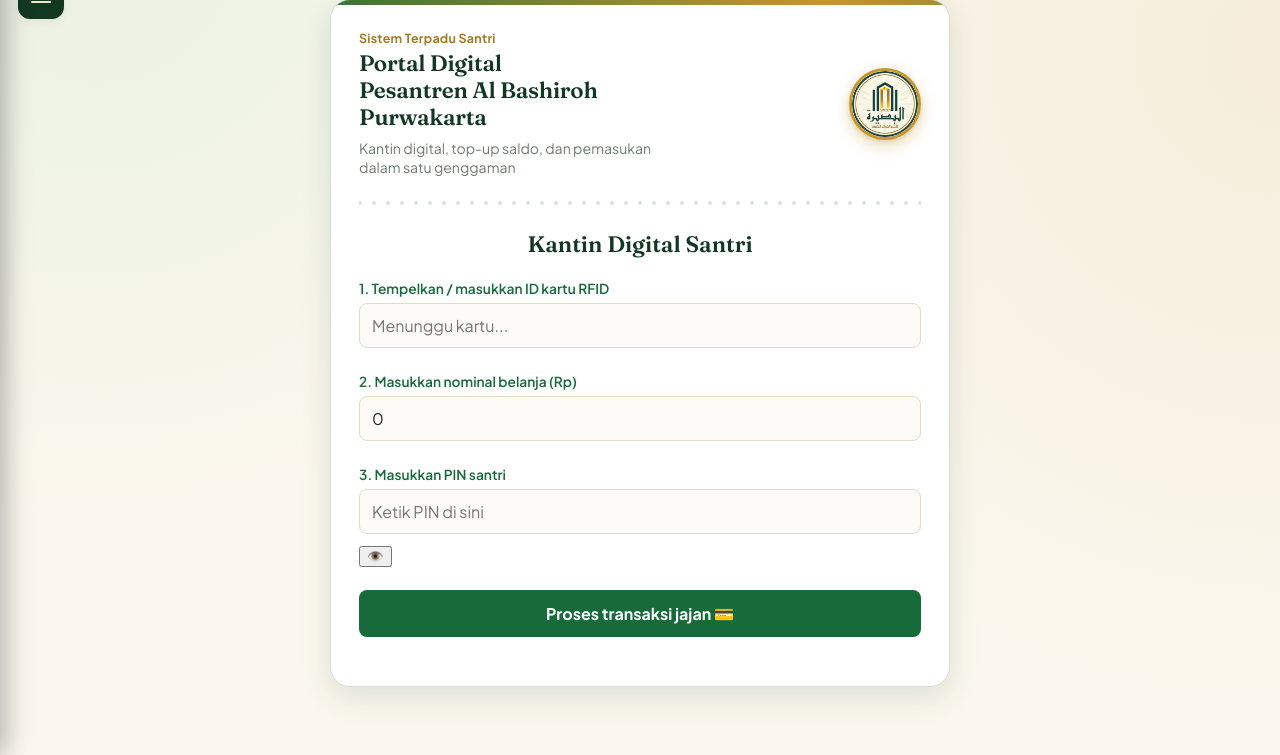
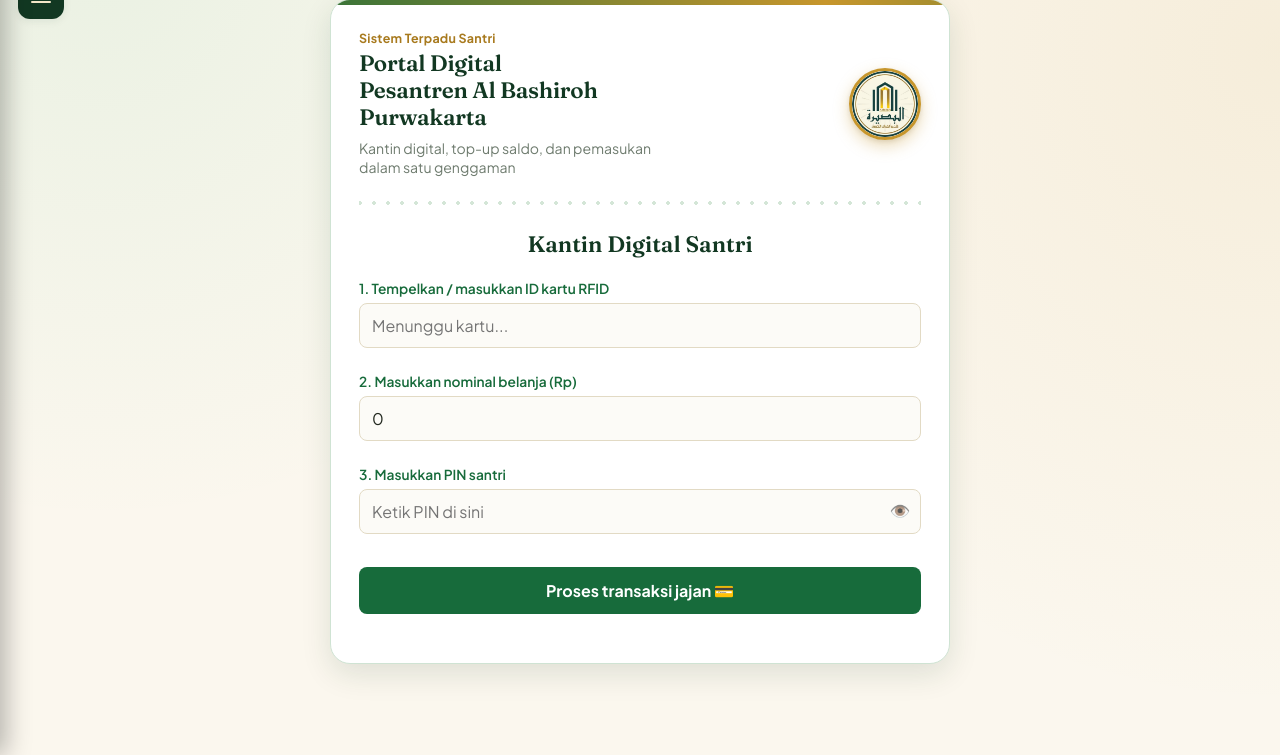
Before and after one commit to ismailafauzi/Portal-Kantin, a PHP site: page / in a window 1280 px wide. Shown: the part 45-800 px from the top of the page. Run offline with PHP 8.4, Linux system fonts and the light colour scheme; some libraries are stand-ins or nearby versions.

Commit message:
Update style.css

```diff
--- a/style.css
+++ b/style.css
@@ -393,6 +393,40 @@
     box-shadow: 0 0 0 4px rgba(39, 174, 96, 0.14);
 }
 
+/* ---------- Tombol lihat/sembunyikan PIN & password ---------- */
+.pw-wrapper {
+    position: relative;
+}
+
+.pw-wrapper input {
+    padding-right: 44px;
+}
+
+.pw-toggle {
+    position: absolute;
+    top: 0;
+    right: 0;
+    height: 100%;
+    /* Kompensasi margin-bottom:10px pada input supaya tombol tetap
+       center secara vertikal terhadap kotak input, bukan terhadap wrapper */
+    padding-bottom: 10px;
+    width: 42px;
+    display: flex;
+    align-items: center;
+    justify-content: center;
+    background: transparent;
+    border: none;
+    cursor: pointer;
+    font-size: 1.05rem;
+    line-height: 1;
+    color: var(--green-700);
+    opacity: 0.75;
+    transition: opacity 0.15s ease;
+}
+
+.pw-toggle:hover { opacity: 1; }
+.pw-toggle:focus { outline: none; opacity: 1; }
+
 button.btn-primary {
     width: 100%;
     background: var(--green-700);
```
